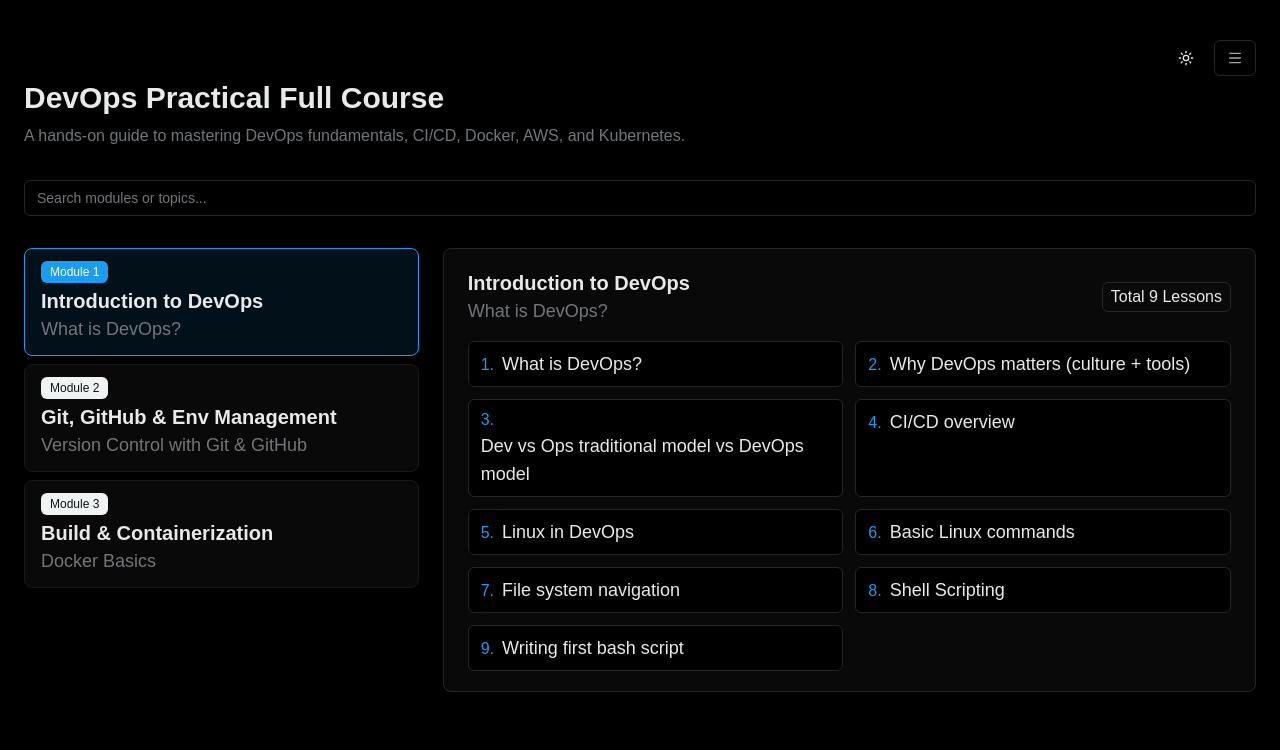
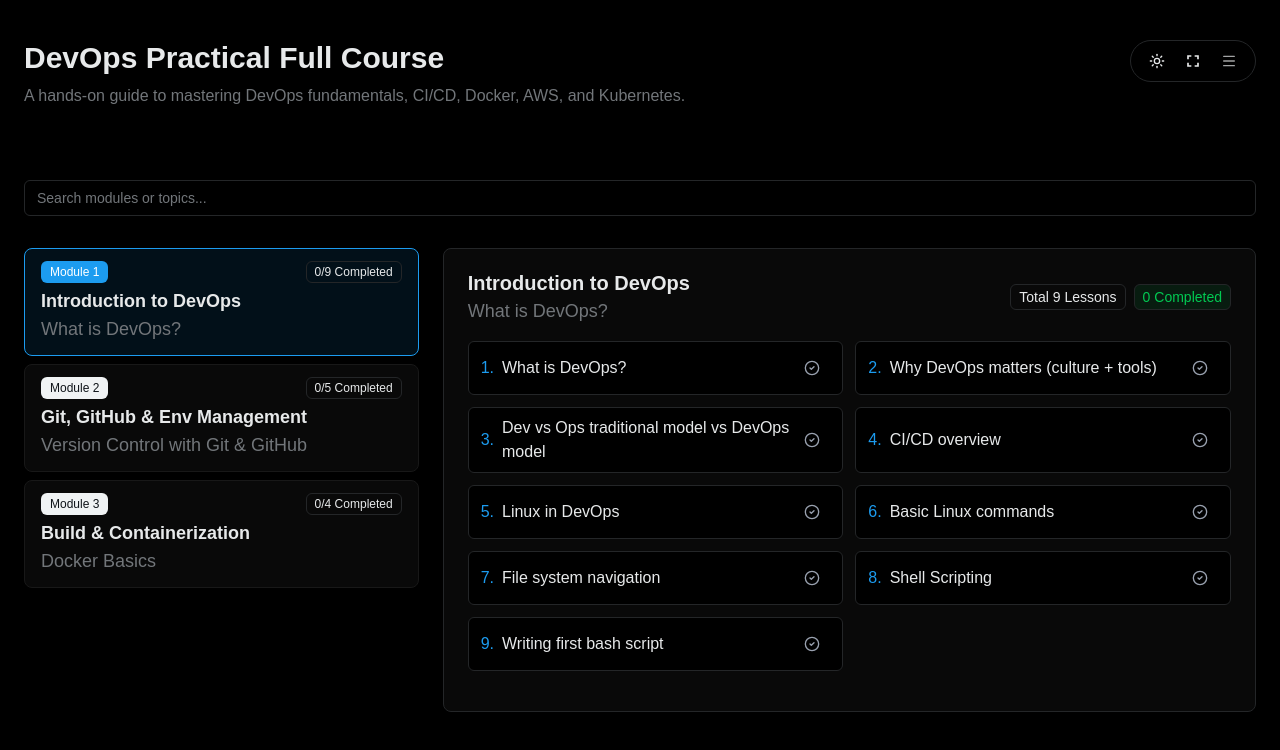
Before and after one commit to Vrut07/Lesson-Map, a Next.js app: page /outline/1 in a window 1280 px wide. Shown: the top 750 px of the page. Built offline with nearby package versions, Linux system fonts and the light colour scheme; a web font is replaced by a local one.

Commit message:
Add: Lesson completion tick feature

```diff
--- a/app/(outline)/outline/[id]/page.tsx
+++ b/app/(outline)/outline/[id]/page.tsx
@@ -13,7 +13,8 @@ const SingleOutlinePage = async ({
 ) => {
 	const { id } = await params;
 	return (
-		<section><SingleOutline id={id} />
+		<section>
+			<SingleOutline id={id} />
 		</section>
 	)
 }
--- a/components/ThemeToggle.tsx
+++ b/components/ThemeToggle.tsx
@@ -8,7 +8,7 @@ const ThemeToggle = () => {
     <Button
       variant={"ghost"}
       onClick={() => setTheme(theme === "light" ? "dark" : "light")}
-      className="inline-flex items-center justify-center rounded-md h-9 w-9 hover:bg-accent hover:text-accent-foreground transition-colors"
+      className="inline-flex items-center justify-center h-9 w-9 hover:bg-accent hover:text-accent-foreground transition-colors rounded-full"
     >
       {theme === "light" ? (
         <Moon className="h-4 w-4" />
--- a/components/outline/SingleOutline.tsx
+++ b/components/outline/SingleOutline.tsx
@@ -1,12 +1,12 @@
 "use client"
 
-import React, { useState } from "react"
+import React, { useState, useEffect } from "react"
 import { Input } from "@/components/ui/input"
 import { Tabs, TabsList, TabsTrigger } from "@/components/ui/tabs"
 import { Badge } from "@/components/ui/badge"
 import { cn } from "@/lib/utils"
 import { courseOutline } from "@/constants"
-import { Menu, Share, Share2, User2Icon } from "lucide-react"
+import { Fullscreen, FullscreenIcon, Menu, Share, Share2, User2Icon, CheckCircle2 } from "lucide-react"
 import {
   DropdownMenu,
   DropdownMenuContent,
@@ -17,10 +17,43 @@ import {
 } from "@/components/ui/dropdown-menu"
 import { Button } from "../ui/button"
 import ThemeToggle from "../ThemeToggle"
+import { MdOutlineFullscreen, MdFullscreenExit } from "react-icons/md";
+
 const SingleOutline = ({ id }: { id: string }) => {
   const [activeModule, setActiveModule] = useState(courseOutline.modules[0])
   const [activeLesson, setActiveLesson] = useState<number | null>(null)
   const [search, setSearch] = useState("")
+  const [isFullscreen, setIsFullscreen] = useState(false)
+  const [completedLessons, setCompletedLessons] = useState<{ [moduleId: string]: number[] }>({})
+
+  // Load completed lessons from localStorage on mount
+  useEffect(() => {
+    const stored = localStorage.getItem(`course-progress-${id}`)
+    if (stored) {
+      setCompletedLessons(JSON.parse(stored))
+    }
+  }, [id])
+
+  useEffect(() => {
+    localStorage.setItem(`course-progress-${id}`, JSON.stringify(completedLessons))
+  }, [completedLessons, id])
+
+  const toggleLessonCompletion = (moduleId: string, lessonIndex: number) => {
+    setCompletedLessons((prev) => {
+      const moduleLessons = prev[moduleId] || []
+      if (moduleLessons.includes(lessonIndex)) {
+        return {
+          ...prev,
+          [moduleId]: moduleLessons.filter((i) => i !== lessonIndex),
+        }
+      } else {
+        return {
+          ...prev,
+          [moduleId]: [...moduleLessons, lessonIndex],
+        }
+      }
+    })
+  }
 
   const filteredModules = courseOutline.modules.filter(
     (m) =>
@@ -28,15 +61,46 @@ const SingleOutline = ({ id }: { id: string }) => {
       m.subtitle.toLowerCase().includes(search.toLowerCase())
   )
 
-  console.log(id)
+  const toggleFullscreen = () => {
+    if (!document.fullscreenElement) {
+      document.documentElement.requestFullscreen().then(() => {
+        setIsFullscreen(true)
+      }).catch(err => {
+        console.error("Error attempting to enable fullscreen:", err)
+      })
+    } else {
+      document.exitFullscreen().then(() => {
+        setIsFullscreen(false)
+      }).catch(err => {
+        console.error("Error attempting to exit fullscreen:", err)
+      })
+    }
+  }
+
+  useEffect(() => {
+    const handleFullscreenChange = () => {
+      setIsFullscreen(!!document.fullscreenElement)
+    }
+    document.addEventListener('fullscreenchange', handleFullscreenChange)
+
+    return () => {
+      document.removeEventListener('fullscreenchange', handleFullscreenChange)
+    }
+  }, [])
 
   return (
-    <section className="container relative  mx-auto px-6 space-y-8">
-      <div className="absolute top-10 right-6 space-x-2.5">
+    <section className="container relative mx-auto px-6 space-y-8 pb-10">
+      <div className="absolute top-10 right-6 border rounded-full flex gap-2 py-0.5 px-2 items-center bg-popover">
         <ThemeToggle />
+        <div
+          className="h-5 w-5 cursor-pointer"
+          onClick={toggleFullscreen}
+        >
+          {isFullscreen ? <MdFullscreenExit className="h-5 w-5" /> : <MdOutlineFullscreen className="h-5 w-5" />}
+        </div>
         <DropdownMenu>
           <DropdownMenuTrigger asChild>
-            <Button variant="outline">
+            <Button variant="ghost" size={"icon"} className="rounded-full">
               <Menu className="opacity-70" />
             </Button>
           </DropdownMenuTrigger>
@@ -49,9 +113,8 @@ const SingleOutline = ({ id }: { id: string }) => {
             </DropdownMenuItem>
           </DropdownMenuContent>
         </DropdownMenu>
-
       </div>
-      <div className="space-y-2 pt-20">
+      <div className="space-y-2 md:py-10 pt-28">
         <h1 className="text-3xl font-bold">
           {courseOutline.title}
         </h1>
@@ -68,9 +131,8 @@ const SingleOutline = ({ id }: { id: string }) => {
           onChange={(e) => setSearch(e.target.value)}
         />
       </div>
-
-      <div className="grid grid-cols-1 md:grid-cols-3 gap-6 items-start">
-        <div className="flex flex-col gap-2">
+      <div className="grid grid-cols-1 md:grid-cols-3 gap-6 w-full">
+        <div className="flex flex-col gap-2 w-full">
           {filteredModules.map((module, idx) => (
             <div
               key={module.id}
@@ -79,14 +141,14 @@ const SingleOutline = ({ id }: { id: string }) => {
                 setActiveLesson(null)
               }}
               className={cn(
-                "rounded-lg border px-4 py-3 cursor-pointer transition-all",
+                "rounded-lg border px-4 py-3 cursor-pointer transition-all w-full",
                 "hover:border-primary/60 hover:bg-primary/5",
                 activeModule.id === module.id
                   ? "border-primary bg-primary/10"
                   : "border-muted bg-muted/40"
               )}
             >
-              <div className="flex items-center justify-between mb-1">
+              <div className="flex items-center w-full justify-between mb-1">
                 <Badge
                   variant={
                     activeModule.id === module.id ? "default" : "secondary"
@@ -95,8 +157,11 @@ const SingleOutline = ({ id }: { id: string }) => {
                 >
                   Module {idx + 1}
                 </Badge>
+                <Badge variant="outline">
+                  {completedLessons[module.id]?.length || 0}/{module.lessons.length} Completed
+                </Badge>
               </div>
-              <h1 className="font-semibold text-xl">
+              <h1 className="font-semibold text-lg">
                 {module.title}
               </h1>
               <p className="text-lg text-muted-foreground">
@@ -105,9 +170,8 @@ const SingleOutline = ({ id }: { id: string }) => {
             </div>
           ))}
         </div>
-
         <div className="col-span-2 rounded-lg border bg-muted/40 px-6 py-5 shadow-sm">
-          <div className="flex justify-between items-center mb-4">
+          <div className="flex md:flex-row flex-col gap-5 justify-between items-center mb-4">
             <div>
               <h1 className="font-semibold text-xl">
                 {activeModule.title}
@@ -117,20 +181,21 @@ const SingleOutline = ({ id }: { id: string }) => {
               </p>
             </div>
             <div className="flex gap-2 items-center flex-wrap">
-              <Badge variant={"outline"} className="text-base">
+              <Badge variant={"outline"} className="text-sm">
                 Total {activeModule.lessons.length} Lessons
+              </Badge>
+              <Badge variant={"outline"} className="text-sm bg-green-500/10 text-green-500">
+                {completedLessons[activeModule.id]?.length || 0} Completed
               </Badge>
             </div>
           </div>
-
-
-          <div className="grid grid-cols-1 sm:grid-cols-2 gap-3">
+          <div className="grid grid-cols-1 sm:grid-cols-2 gap-3 mb-5">
             {activeModule.lessons.map((lesson, i) => (
               <div
                 key={i}
                 onClick={() => setActiveLesson(i)}
                 className={cn(
-                  "border rounded-md px-3 py-2 text-sm cursor-pointer transition",
+                  "border rounded-md px-3 py-2 text-sm cursor-pointer transition flex items-center",
                   activeLesson === i
                     ? "bg-accent border-primary"
                     : "bg-background hover:bg-accent/60"
@@ -139,9 +204,26 @@ const SingleOutline = ({ id }: { id: string }) => {
                 <span className="text-primary text-base font-medium mr-2">
                   {i + 1}.
                 </span>
-                <h1 className="text-lg inline-flex">
+                <h1 className="text-base inline-flex flex-1">
                   {lesson}
                 </h1>
+                <Button
+                  variant="ghost"
+                  size="icon"
+                  onClick={(e) => {
+                    e.stopPropagation()
+                    toggleLessonCompletion(activeModule.id, i)
+                  }}
+                >
+                  <CheckCircle2
+                    className={cn(
+                      "h-6 w-6",
+                      completedLessons[activeModule.id]?.includes(i)
+                        ? "text-green-500"
+                        : "text-gray-400"
+                    )}
+                  />
+                </Button>
               </div>
             ))}
           </div>
```
Also changed, not shown: 1 other file (tests, documents, lock files or other folders).
